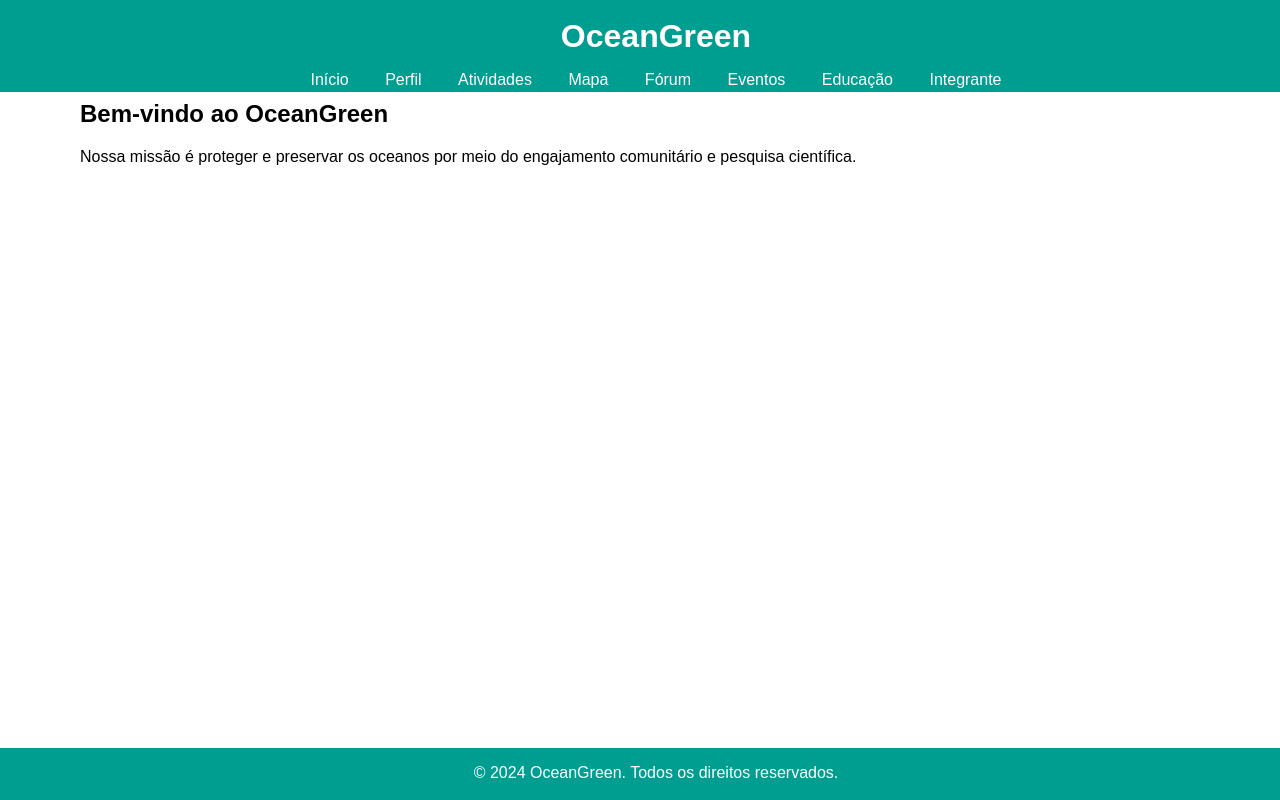
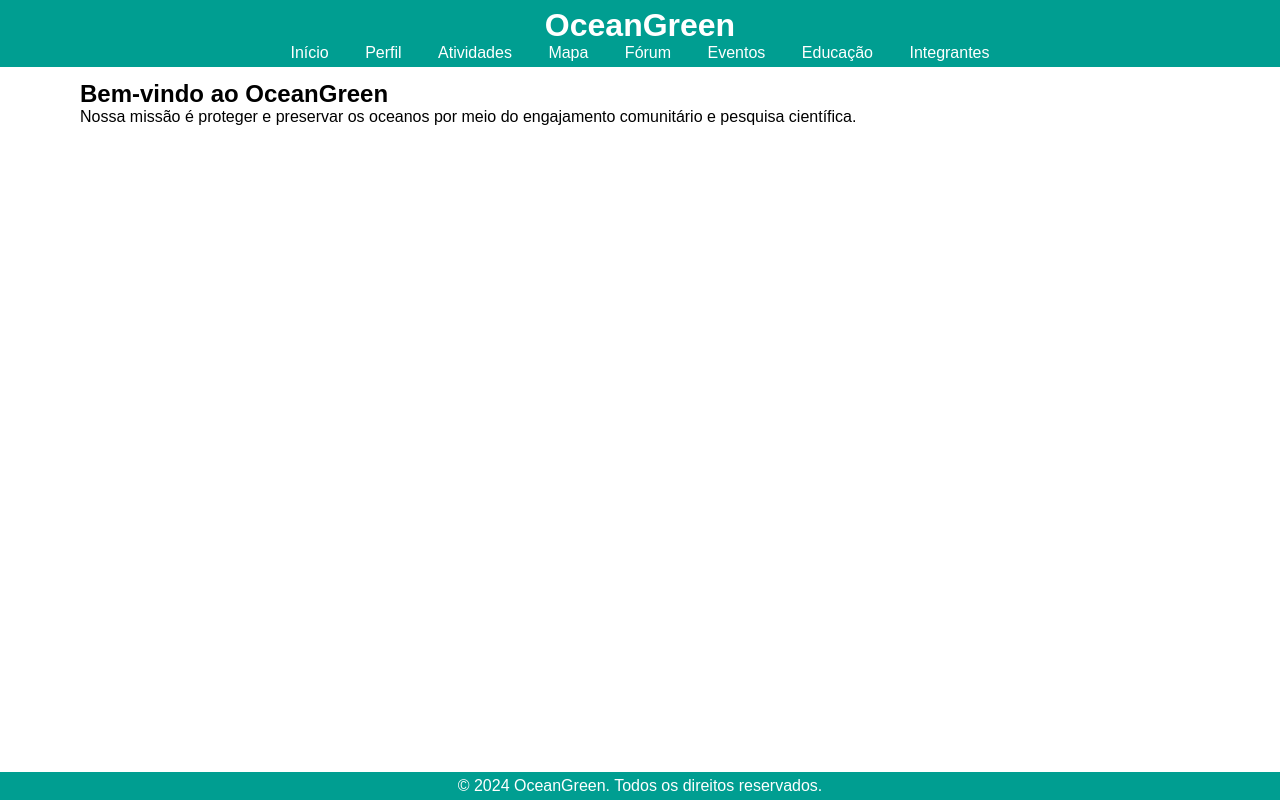
Before and after one commit to ViniciusLeopoldino/Global-Solution-FIAP, a plain HTML site: page assets/html/index.html in a window 1280 px wide. Drawn offline with nearby package versions, Linux system fonts and the light colour scheme.

Commit message:
:ok_hand: style: atualização de padding e letras faltantes

```diff
--- a/assets/html/index.html
+++ b/assets/html/index.html
@@ -23,7 +23,7 @@
                 <li><a href="../html/forum.html">Fórum</a></li>
                 <li><a href="../html/evento.html">Eventos</a></li>
                 <li><a href="../html/educacao.html">Educação</a></li>
-                <li><a href="../html/integrante.html">Integrante</a></li>
+                <li><a href="../html/integrante.html">Integrantes</a></li>
             </ul>
         </nav>
     </header>
--- a/assets/style/styles.css
+++ b/assets/style/styles.css
@@ -1,6 +1,7 @@
 /* Estilos para dispositivos desktop */
-body {
-    font-family: Arial, sans-serif;
+
+* {
+    font-family: sans-serif;
     margin: 0;
     padding: 0;
     box-sizing: border-box;
@@ -10,10 +11,10 @@ header {
     position: fixed; /* Fixa o cabeçalho na parte superior */
     top: 0; /* Alinha o cabeçalho ao topo da página */
     width: 100%; /* Garante que o cabeçalho ocupe toda a largura da tela */
-    height: 60px;
+    height: auto;
     background-color: #009e91;  /* HEXADECIMAL DO LOGO */
     color: white;
-    padding: 1rem;
+    padding: 5px;
     text-align: center;
     z-index: 9999; /* Garante que o cabeçalho esteja sempre na frente */
 }
@@ -84,10 +85,10 @@ footer {
     background-color: #009e91;
     color: white;
     text-align: center;
-    padding: 1rem;
+    padding: 5px;
     position: fixed;
     width: 100%;
-    height: 20px;
+    height: auto;
     bottom: 0;
 }
 
```
Also changed, not shown: assets/html/atividade.html (+1 -1 lines), assets/html/educacao.html (+1 -1 lines), assets/html/evento.html (+1 -1 lines), assets/html/forum.html (+1 -1 lines), assets/html/integrante.html (+1 -1 lines), assets/html/mapa.html (+1 -1 lines), assets/html/perfil.html (+1 -1 lines).
